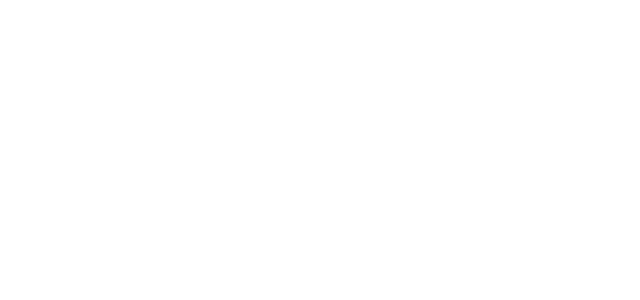
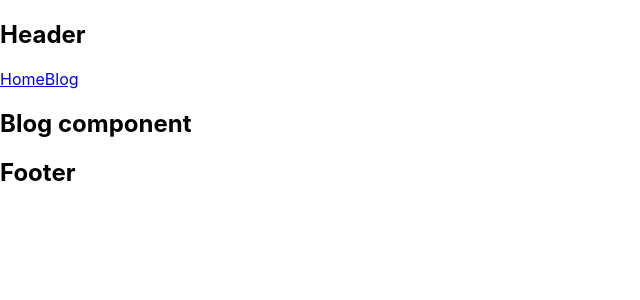
Before and after one commit to yusuf-khan-swd/legal-network-client, a React (Create React App) app: page /blog in a window 1280 px wide. Shown: the top 300 px of the page, without its empty margins (0-640 px from the left). Built offline with nearby package versions, Linux system fonts and the light colour scheme.

Commit message:
Basic Layout and routes are done and the components

```diff
--- a/src/App.js
+++ b/src/App.js
@@ -1,8 +1,10 @@
+import { RouterProvider } from "react-router-dom";
+import { routes } from "./Routes/Router/Router";
 
 function App() {
   return (
     <div>
-
+      <RouterProvider router={routes}></RouterProvider>
     </div>
   );
 }
--- /dev/null
+++ b/src/Layout/Main.js
@@ -0,0 +1,16 @@
+import React from 'react';
+import { Outlet } from 'react-router-dom';
+import Footer from '../Pages/Shared/Footer/Footer';
+import Header from '../Pages/Shared/Header/Header';
+
+const Main = () => {
+  return (
+    <div>
+      <Header></Header>
+      <Outlet></Outlet>
+      <Footer></Footer>
+    </div>
+  );
+};
+
+export default Main;
--- /dev/null
+++ b/src/Pages/Blog/Blog.js
@@ -0,0 +1,11 @@
+import React from 'react';
+
+const Blog = () => {
+  return (
+    <div>
+      <h2>Blog component</h2>
+    </div>
+  );
+};
+
+export default Blog;
--- /dev/null
+++ b/src/Pages/Home/Home/Home.js
@@ -0,0 +1,11 @@
+import React from 'react';
+
+const Home = () => {
+  return (
+    <div>
+      <h2>Home Component.</h2>
+    </div>
+  );
+};
+
+export default Home;
--- /dev/null
+++ b/src/Pages/Shared/Footer/Footer.js
@@ -0,0 +1,11 @@
+import React from 'react';
+
+const Footer = () => {
+  return (
+    <div>
+      <h2>Footer</h2>
+    </div>
+  );
+};
+
+export default Footer;
--- /dev/null
+++ b/src/Pages/Shared/Header/Header.js
@@ -0,0 +1,14 @@
+import React from 'react';
+import { Link } from 'react-router-dom';
+
+const Header = () => {
+  return (
+    <div>
+      <h2>Header</h2>
+      <Link to='/home'>Home</Link>
+      <Link to='/blog'>Blog</Link>
+    </div>
+  );
+};
+
+export default Header;
```
Also changed, not shown: src/Routes/Router/Router.js (added, +25 -0 lines).
